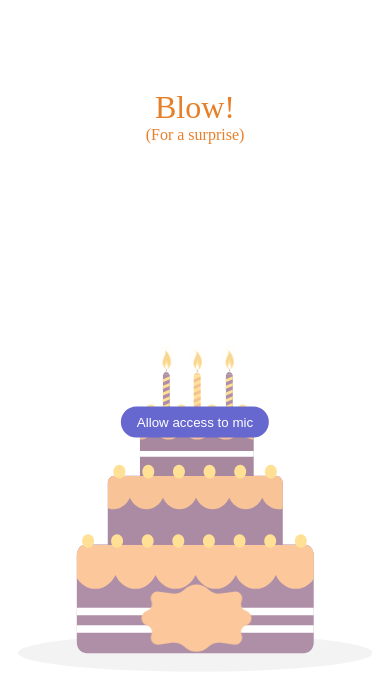
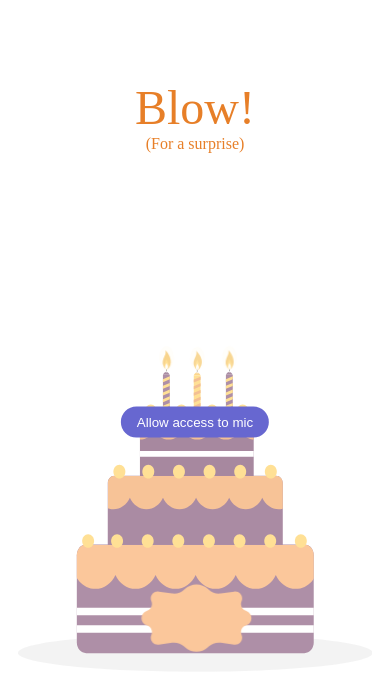
Before and after one commit to falsegenius1/hbdcake, a Node server app: page / in a window 390 px wide; the page is wider, and only the part inside the window is pictured. Shown: the top 683 px of that part. Run offline with Node 20, Linux system fonts and the light colour scheme.

```diff
--- a/public/style.css
+++ b/public/style.css
@@ -18,6 +18,7 @@ body{
     min-height: 200px;
     padding-top: 1rem;
     font-size: 5rem;
+    text-align: center;
 }
 main{
     display: flex;
@@ -98,7 +99,7 @@ main{
 
 @media screen and (max-width:480px) {
     #bdMsg{
-        font-size: 2rem;
+        font-size: 3rem;
     }
 }
 
```
